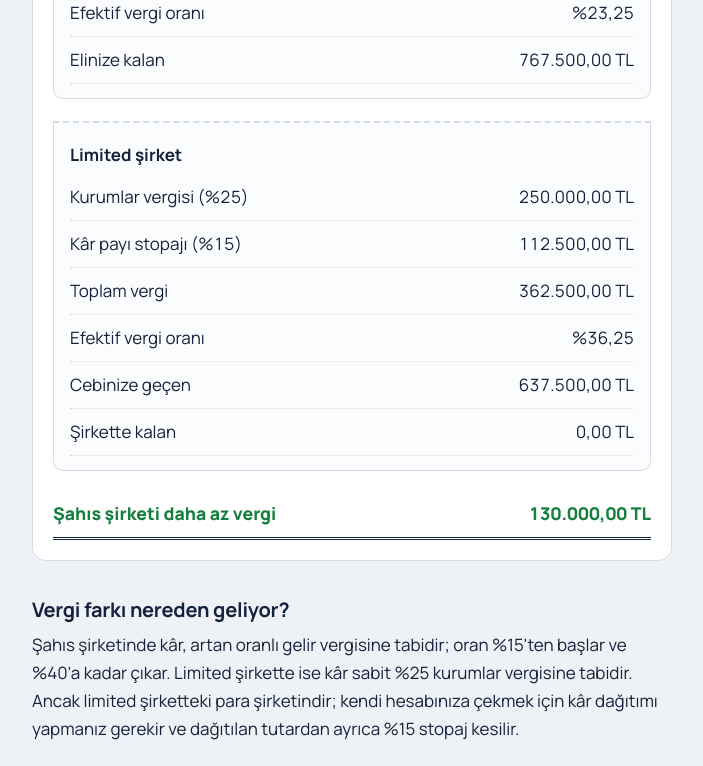
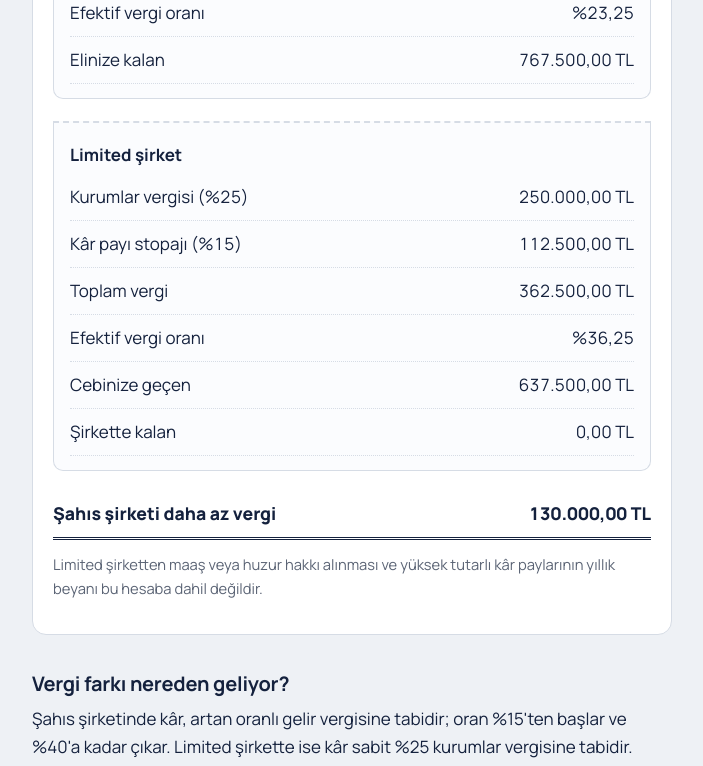
Before and after one commit to yavuzscvk-source/freelancer-vergi, a Next.js app: page /sahis-mi-limited-mi in a window 1280 px wide. Shown: the part 651-1417 px from the top of the page, without its empty margins (288-991 px from the left). Built offline with nearby package versions, Linux system fonts and the light colour scheme.

Commit message:
Update Hesaplayici.js

```diff
--- a/app/sahis-mi-limited-mi/Hesaplayici.js
+++ b/app/sahis-mi-limited-mi/Hesaplayici.js
@@ -1,44 +1,12 @@
 "use client";
 
 import { useState } from "react";
+import { VERGI, gelirVergisiHesapla } from "../../lib/vergi";
+import { sayiyaCevir, tl, yuzde, oranYazi } from "../../lib/format";
 
-const KURUMLAR_VERGISI = 0.25;
-const KAR_PAYI_STOPAJI = 0.15;
-const GENC_GIRISIMCI_ISTISNASI = 400000;
-
-// 2026 ücret dışı gelirler tarifesi (GVK md. 103)
-const DILIMLER = [
-  { ust: 190000, oran: 0.15 },
-  { ust: 400000, oran: 0.2 },
-  { ust: 1000000, oran: 0.27 },
-  { ust: 5300000, oran: 0.35 },
-  { ust: Infinity, oran: 0.4 },
-];
-
-function sayiyaCevir(metin) {
-  const temiz = metin.replace(/\./g, "").replace(",", ".").trim();
-  const sayi = parseFloat(temiz);
-  return isNaN(sayi) || sayi < 0 ? 0 : sayi;
-}
-
-function tl(sayi) {
-  return sayi.toLocaleString("tr-TR", { minimumFractionDigits: 2, maximumFractionDigits: 2 }) + " TL";
-}
-
-function yuzde(sayi) {
-  return "%" + sayi.toLocaleString("tr-TR", { maximumFractionDigits: 2 });
-}
-
-function vergiHesapla(matrah) {
-  let alt = 0;
-  let toplam = 0;
-  for (const d of DILIMLER) {
-    if (matrah <= alt) break;
-    toplam += (Math.min(matrah, d.ust) - alt) * d.oran;
-    alt = d.ust;
-  }
-  return toplam;
-}
+const KV = VERGI.kurumlarVergisi;
+const STOPAJ = VERGI.karPayiStopaji;
+const GENC = VERGI.gencGirisimciIstisnasi;
 
 export default function Hesaplayici() {
   const [kar, setKar] = useState("1.000.000");
@@ -48,13 +16,13 @@ export default function Hesaplayici() {
   const k = sayiyaCevir(kar);
   const oran = (v) => (k > 0 ? (v / k) * 100 : 0);
 
-  const sahisMatrah = Math.max(0, k - (genc ? GENC_GIRISIMCI_ISTISNASI : 0));
-  const sahisVergi = vergiHesapla(sahisMatrah);
+  const sahisMatrah = Math.max(0, k - (genc ? GENC : 0));
+  const sahisVergi = gelirVergisiHesapla(sahisMatrah).toplam;
   const sahisNet = k - sahisVergi;
 
-  const kv = k * KURUMLAR_VERGISI;
+  const kv = k * KV;
   const dagitilan = (k - kv) * (dagitim / 100);
-  const stopaj = dagitilan * KAR_PAYI_STOPAJI;
+  const stopaj = dagitilan * STOPAJ;
   const limitedVergi = kv + stopaj;
   const limitedCebe = dagitilan - stopaj;
   const sirkette = k - kv - dagitilan;
@@ -92,8 +60,8 @@ export default function Hesaplayici() {
 
       <div className="results">
         <strong>Limited şirket</strong>
-        <div className="row"><span>Kurumlar vergisi (%25)</span><span>{tl(kv)}</span></div>
-        <div className="row"><span>Kâr payı stopajı (%15)</span><span>{tl(stopaj)}</span></div>
+        <div className="row"><span>Kurumlar vergisi ({oranYazi(KV)})</span><span>{tl(kv)}</span></div>
+        <div className="row"><span>Kâr payı stopajı ({oranYazi(STOPAJ)})</span><span>{tl(stopaj)}</span></div>
         <div className="row"><span>Toplam vergi</span><span>{tl(limitedVergi)}</span></div>
         <div className="row"><span>Efektif vergi oranı</span><span>{yuzde(oran(limitedVergi))}</span></div>
         <div className="row"><span>Cebinize geçen</span><span>{tl(limitedCebe)}</span></div>
@@ -101,11 +69,15 @@ export default function Hesaplayici() {
       </div>
 
       {kazanan && (
-        <div className="row total" style={{ marginTop: 16, color: "#15803d" }}>
+        <div className="row total" style={{ marginTop: 16 }}>
           <span>{kazanan} daha az vergi</span>
           <span>{tl(fark)}</span>
         </div>
       )}
+
+      <p className="muted" style={{ marginTop: 12 }}>
+        Limited şirketten maaş veya huzur hakkı alınması ve yüksek tutarlı kâr paylarının yıllık beyanı bu hesaba dahil değildir.
+      </p>
     </div>
   );
 }
```
